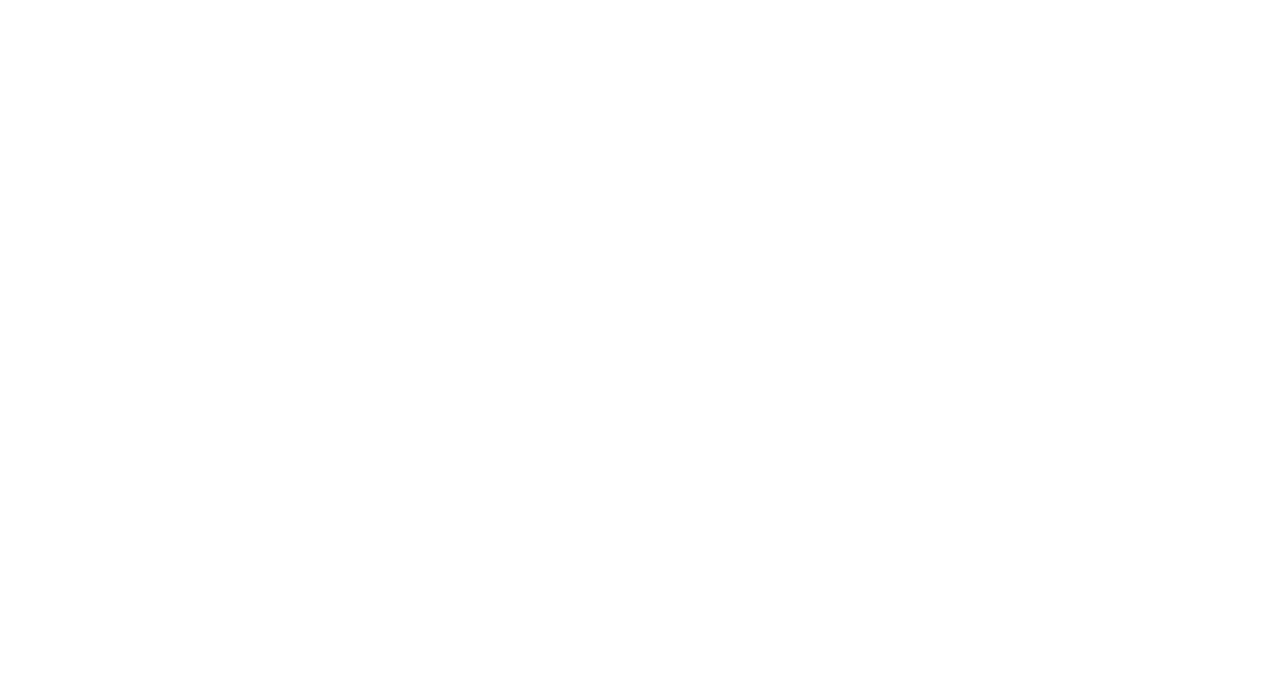
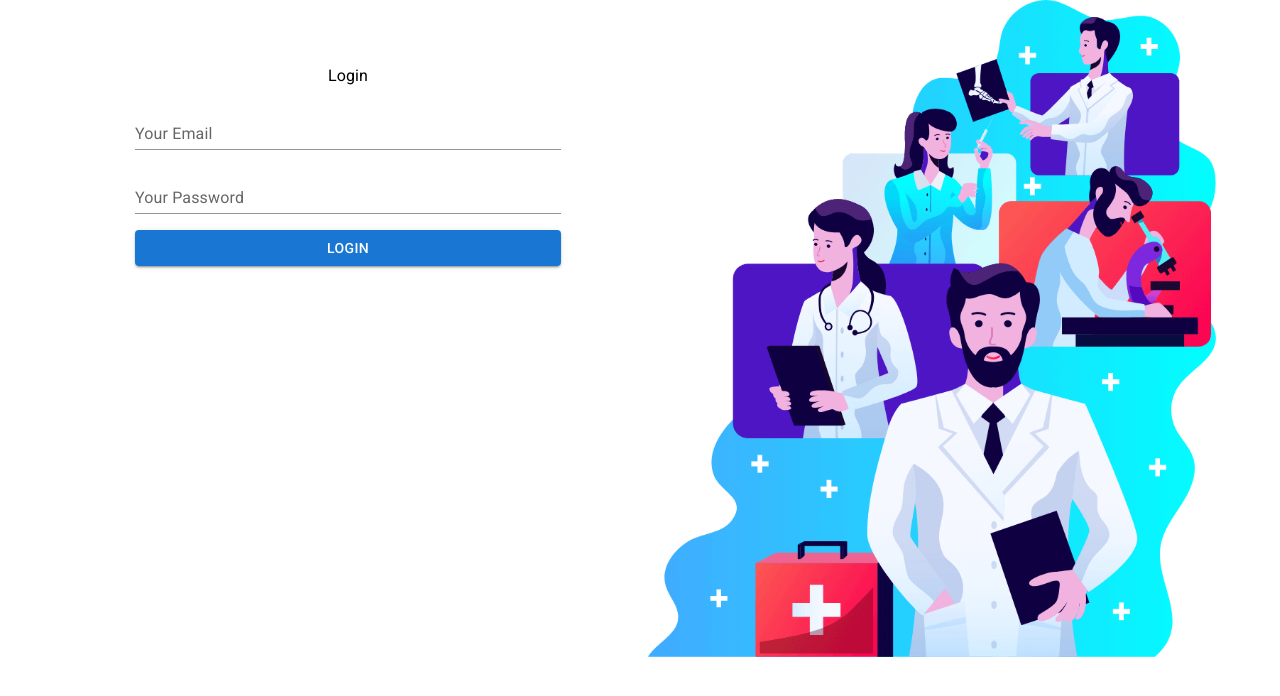
Before and after one commit to habibshrabon/doctors-portal-client-b04, a React (Create React App) app: page /login in a window 1280 px wide. Shown: the top 696 px of the page. Built offline with nearby package versions, Linux system fonts and the light colour scheme.

Commit message:
Set login component and use object as state

```diff
--- a/src/App.js
+++ b/src/App.js
@@ -2,6 +2,7 @@
 import { BrowserRouter as Router, Switch, Route, Link } from "react-router-dom";
 import Home from "./Pages/Home/Home/Home";
 import Appointment from "./Pages/Appointment/Appointment/Appointment";
+import Login from "./Pages/Login/Login/Login";
 
 function App() {
   return (
@@ -17,6 +18,9 @@
           <Route path="/appointment">
             <Appointment />
           </Route>
+          <Route path="/login">
+            <Login />
+          </Route>
         </Switch>
       </Router>
     </div>
--- /dev/null
+++ b/src/Pages/Login/Login/Login.js
@@ -0,0 +1,62 @@
+import { Button, Container, Grid, TextField, Typography } from "@mui/material";
+import React, { useState } from "react";
+import login from "../../../images/login.png";
+
+const Login = () => {
+  const [loginData, setLoginData] = useState({});
+
+  const handelOnChange = (e) => {
+    const field = e.target.name;
+    const value = e.target.value;
+    const newLoginData = { ...loginData };
+    newLoginData[field] = value;
+    setLoginData(newLoginData);
+  };
+
+  const handelLoginSubmit = (e) => {
+    alert("Congratulation");
+    e.preventDefault();
+  };
+  return (
+    <Container>
+      <Grid container spacing={2}>
+        <Grid sx={{ mt: 8 }} item xs={12} md={6}>
+          <Typography variant="body1" gutterBottom>
+            Login
+          </Typography>
+          <form onSubmit={handelLoginSubmit}>
+            <TextField
+              sx={{ width: "75%", m: 1 }}
+              id="standard-basic"
+              label="Your Email"
+              name="email"
+              onChange={handelOnChange}
+              variant="standard"
+            />
+            <TextField
+              sx={{ width: "75%", m: 1 }}
+              id="standard-basic"
+              label="Your Password"
+              type="password"
+              name="password"
+              onChange={handelOnChange}
+              variant="standard"
+            />
+            <Button
+              sx={{ width: "75%", m: 1 }}
+              type="submit"
+              variant="contained"
+            >
+              Login
+            </Button>
+          </form>
+        </Grid>
+        <Grid item xs={12} md={6}>
+          <img style={{ width: "100%" }} src={login} alt="" />
+        </Grid>
+      </Grid>
+    </Container>
+  );
+};
+
+export default Login;
--- a/src/Pages/Shared/Navigation/Navigation.js
+++ b/src/Pages/Shared/Navigation/Navigation.js
@@ -6,7 +6,7 @@
 import Button from "@mui/material/Button";
 import IconButton from "@mui/material/IconButton";
 import MenuIcon from "@mui/icons-material/Menu";
-import { Link } from "react-router-dom";
+import { Link, NavLink } from "react-router-dom";
 
 const Navigation = () => {
   return (
@@ -28,7 +28,9 @@
           <Link to="/appointment">
             <Button color="inherit">Appointment</Button>
           </Link>
-          <Button color="inherit">Login</Button>
+          <NavLink to="/login">
+            <Button color="inherit">Login</Button>
+          </NavLink>
         </Toolbar>
       </AppBar>
     </Box>
```
